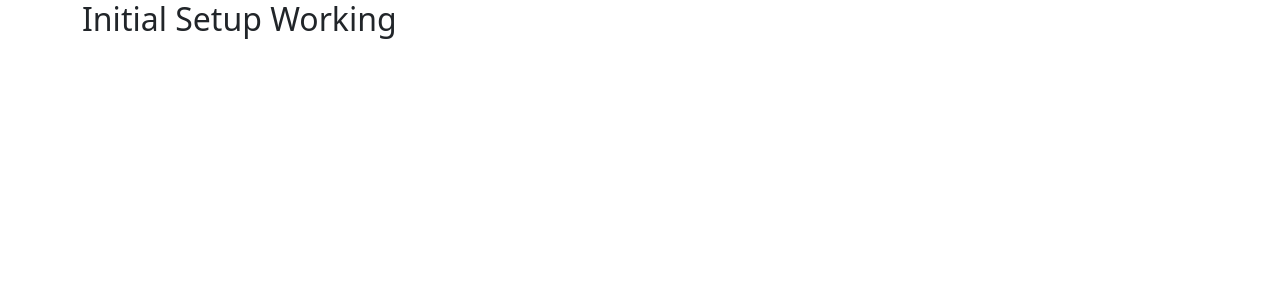
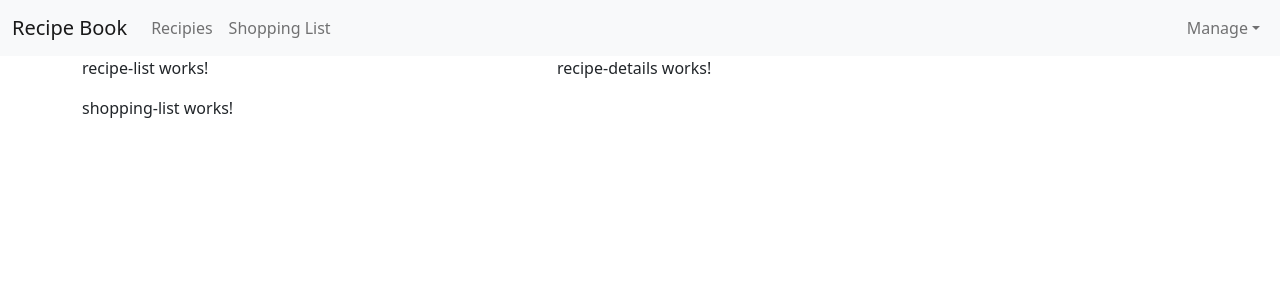
Before and after one commit to AakashChahal/AngularProject1-ShoppingList, an Angular app: page / in a window 1280 px wide. Shown: the top 300 px of the page. Built offline with nearby package versions, Linux system fonts and the light colour scheme.

Commit message:
creating navbar

```diff
--- a/src/app/app.component.html
+++ b/src/app/app.component.html
@@ -1,7 +1,9 @@
+<app-header></app-header>
 <div class="container">
   <div class="row">
     <div class="col-md-12">
-      <h2>Initial Setup Working</h2>
+      <app-recipies></app-recipies>
+      <app-shopping-list></app-shopping-list>
     </div>
   </div>
 </div>
--- a/src/app/header/header.component.html
+++ b/src/app/header/header.component.html
@@ -1 +1,31 @@
-<p>header works!</p>
+<nav class="navbar navbar-expand-lg bg-light">
+  <div class="container-fluid">
+    <a href="#" class="navbar-brand">Recipe Book</a>
+    <div class="collpase navbar-collapse" id="navbarSupportedContent">
+      <ul class="nav navbar-nav">
+        <li class="nav-item">
+          <a class="nav-link" href="#"> Recipies </a>
+        </li>
+        <li class="nav-item">
+          <a class="nav-link" href="#"> Shopping List </a>
+        </li>
+      </ul>
+      <ul class="nav navbar-nav ms-auto">
+        <li class="nav-item dropdown">
+          <a
+            href=""
+            class="dropdown-toggle nav-link"
+            role="button"
+            data-bs-toggle="dropdown"
+            aria-expanded="false"
+            >Manage</a
+          >
+          <ul class="dropdown-menu">
+            <li><a class="dropdown-item" href="">Saving data</a></li>
+            <li><a class="dropdown-item" href="">Fetching Data</a></li>
+          </ul>
+        </li>
+      </ul>
+    </div>
+  </div>
+</nav>
--- a/src/app/header/header.component.ts
+++ b/src/app/header/header.component.ts
@@ -3,13 +3,12 @@ import { Component, OnInit } from '@angular/core';
 @Component({
   selector: 'app-header',
   templateUrl: './header.component.html',
-  styleUrls: ['./header.component.css']
+  styleUrls: ['./header.component.css'],
 })
 export class HeaderComponent implements OnInit {
+  collapsed = true;
 
-  constructor() { }
+  constructor() {}
 
-  ngOnInit(): void {
-  }
-
+  ngOnInit(): void {}
 }
--- a/src/app/recipies/recipies.component.html
+++ b/src/app/recipies/recipies.component.html
@@ -1 +1,4 @@
-<p>recipies works!</p>
+<div class="row">
+  <div class="col-md-5"><app-recipe-list></app-recipe-list></div>
+  <div class="col-md-7"><app-recipe-details></app-recipe-details></div>
+</div>
```
